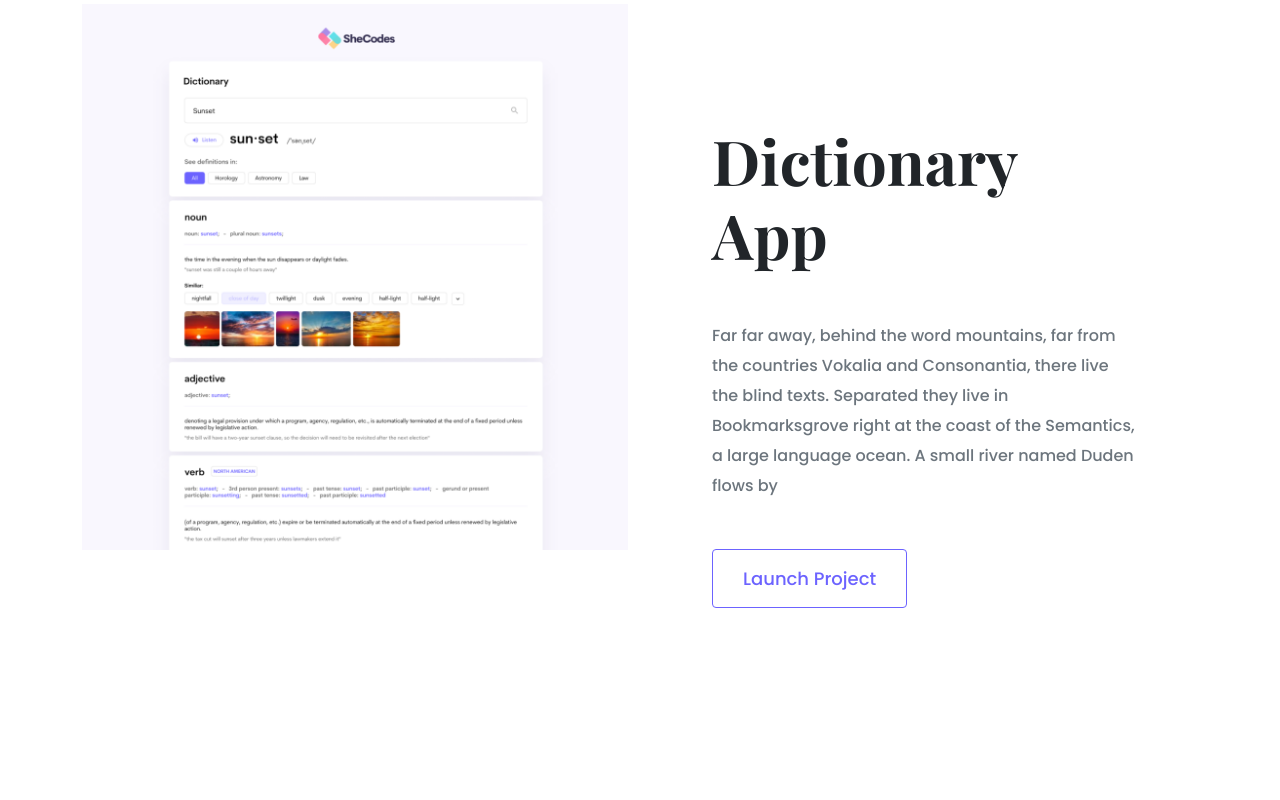
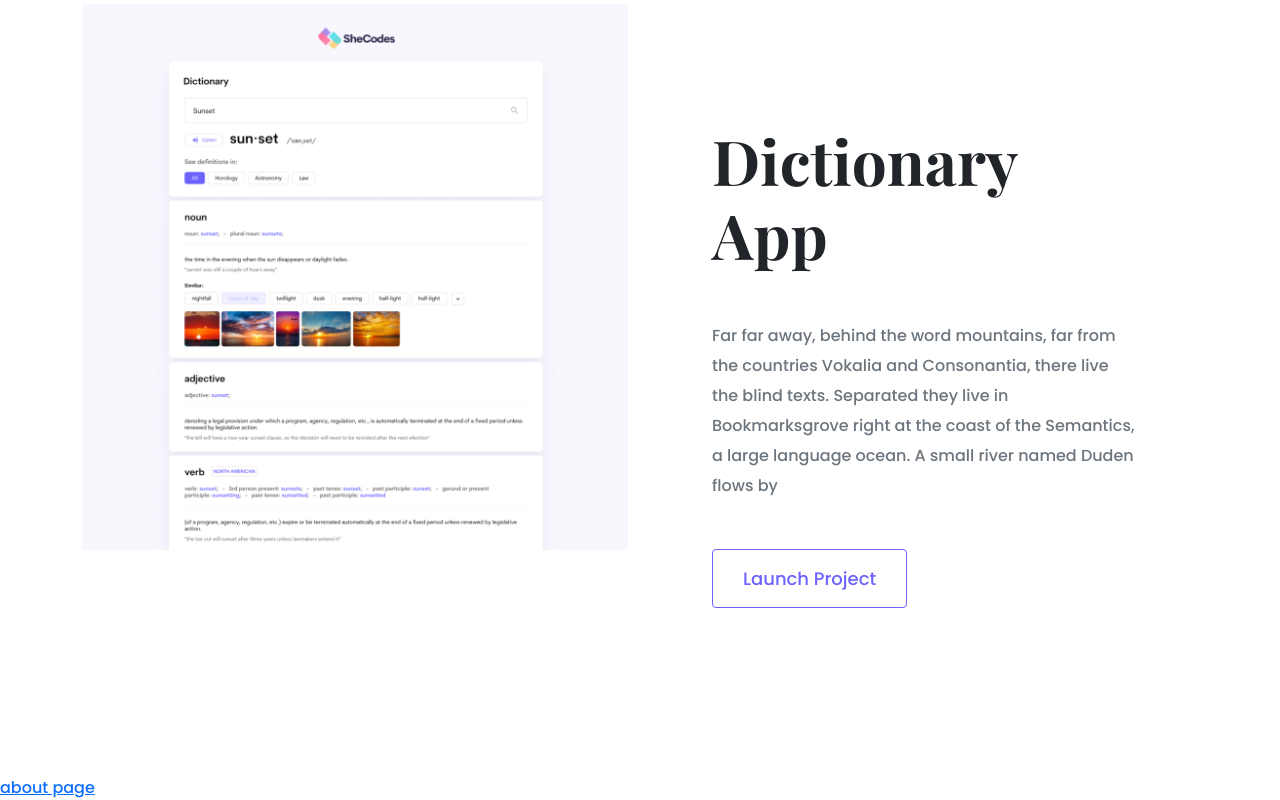
Before and after one commit to mahdesign/Portfolio-project, a plain HTML site: page index.html in a window 1280 px wide. Shown: the part 2202-3002 px from the top of the page. Before the commit the page ends 2978 px from the top, so only its background shows below. Drawn offline with nearby package versions, Linux system fonts and the light colour scheme.

Commit message:
add link to index

```diff
--- a/index.html
+++ b/index.html
@@ -97,5 +97,6 @@
         </div>
       </div>
     </div>
+    <a href="/about.html">about page</a>
   </body>
 </html>
```
